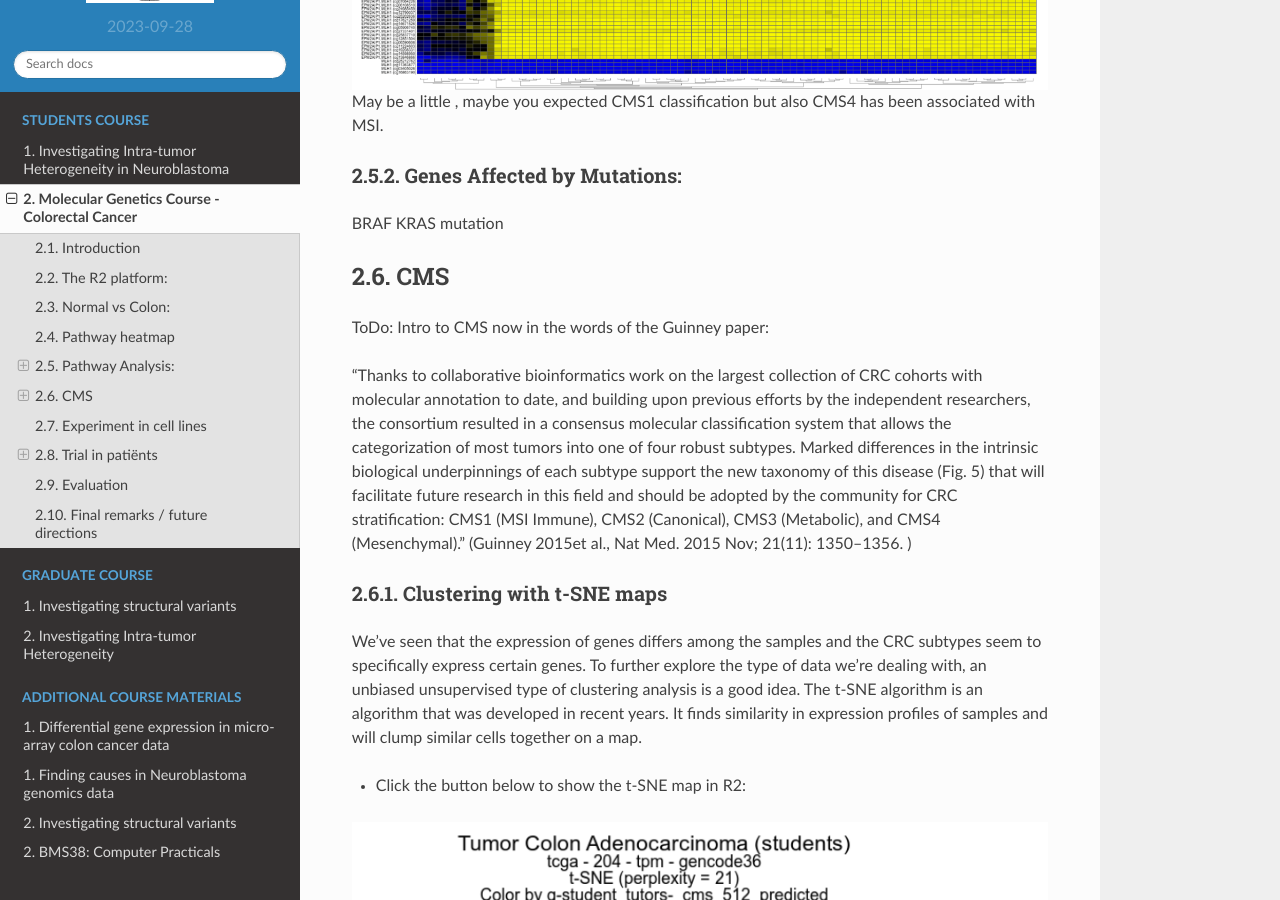
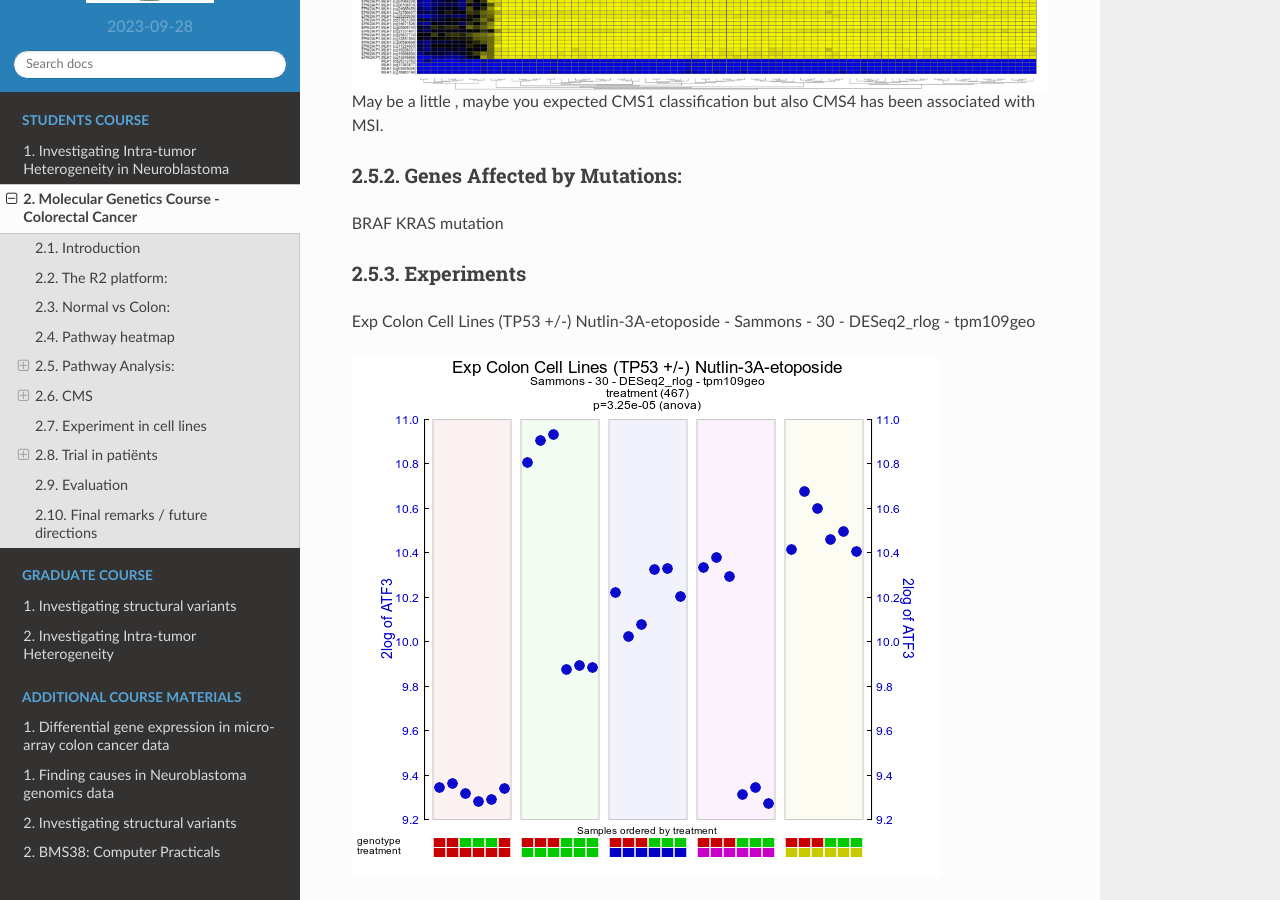
Before and after one commit to antronerds/r2-training-courses, a Sphinx documentation site: the page built from docs/Molecular_Genetics_CRC.md, in a window 1280 px wide and 900 px high, scrolled down 10879 px. Built offline with Sphinx 7.4.7 and the Read the Docs theme 2.0.0, drawn with Linux system fonts in a browser that asks for light colours.

Commit message:
exp idea added

```diff
--- a/docs/Molecular_Genetics_CRC.md
+++ b/docs/Molecular_Genetics_CRC.md
@@ -242,6 +242,12 @@ KRAS mutation
 
 
 
+### Experiments
+
+
+Exp Colon Cell Lines (TP53 +/-) Nutlin-3A-etoposide - Sammons - 30 - DESeq2_rlog - tpm109geo
+
+![](_static/images/MolGenCRC/atf3_sammons.png "Figure 2: heatmap")
 
 
 
```
Also changed, not shown: docs/_static/images/MolGenCRC/atf3_sammons.png (added).
